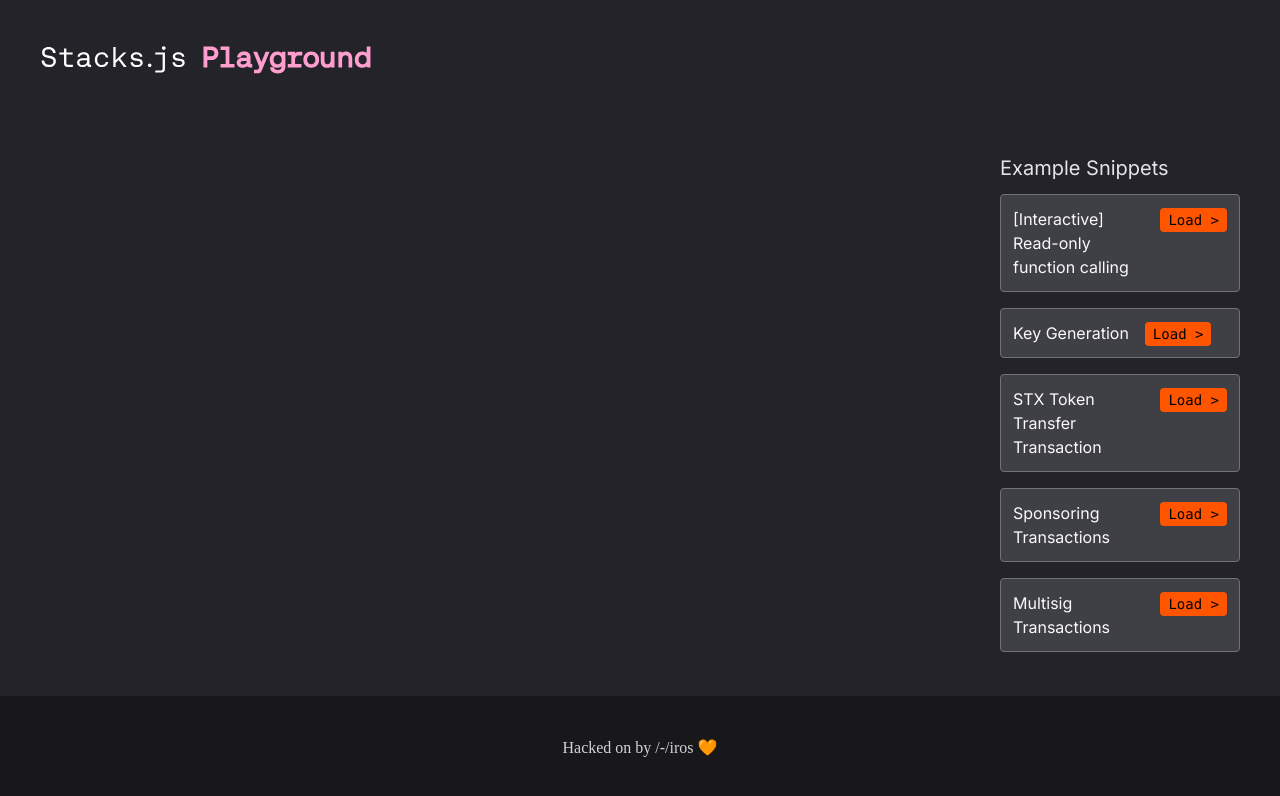
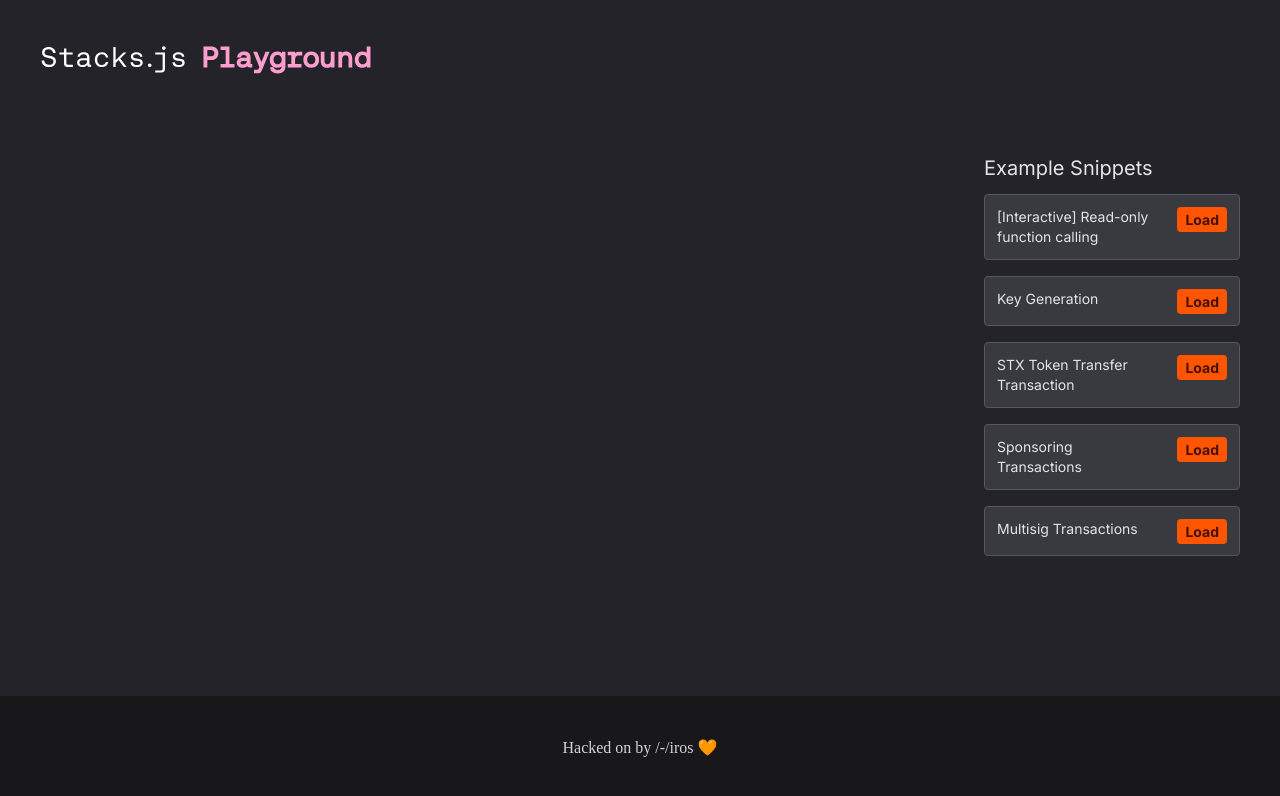
Before and after one commit to janniks/hackathon-repl, a Next.js app: page / in a window 1280 px wide. Shown: the top 796 px of the page. Built offline with nearby package versions, Linux system fonts and the light colour scheme; a web font is replaced by a local one.

Commit message:
refine sidebar

```diff
--- a/app/layout.tsx
+++ b/app/layout.tsx
@@ -26,20 +26,20 @@
       <body
         className={`flex flex-col items-center min-h-screen bg-[#232329] ${inter.className}`}
       >
-        <nav className="flex justify-between w-full p-10 max-w-[1400px]">
+        <nav className="flex justify-between w-full p-10 pb-5 max-w-[1400px]">
           <Link href="/" className="">
             <img src="/logo.svg" alt="" className="h-[34px]" />
           </Link>
         </nav>
 
-        <div className="flex-1 p-10 w-full max-w-[1400px] min-w-0">
-          <div className="flex justify-between">
+        <div className="flex-1 p-10 pt-5 w-full max-w-[1400px] min-w-0">
+          <div className="flex flex-col space-y-10 lg:flex-row justify-between">
             <main className="flex-1 flex flex-col min-w-0">{children}</main>
             {/* sidebar */}
-            <div className="flex-initial flex flex-col pl-4 max-w-[16rem]">
+            <div className="flex-initial flex flex-col lg:pl-8 lg:max-w-[18rem]">
               {/* example snippets */}
               <div className="text-zinc-200 text-xl mb-3">Example Snippets</div>
-              <div className="space-y-4">
+              <div className="grid grid-cols-2 md:grid-cols-3 gap-4 lg:gap-0 lg:flex lg:flex-col lg:space-y-4">
                 {EXAMPLE_SCRIPTS.map((snippet, i) => (
                   <ExampleSnippet key={i} params={snippet.params} />
                 ))}
@@ -89,22 +89,20 @@
   const description = bytesToUtf8(base64url.decode(parsed.get("d") ?? ""));
 
   return (
-    <div className="flex border border-zinc-500 bg-zinc-700 rounded p-3">
+    <Link
+      href={`editor?${params}`}
+      className="flex space-x-4 justify-between border border-[#555666] bg-[#393940] rounded p-3 group-hover:bg-zinc-700 group-hover:border-zinc-500 group transition-colors"
+    >
+      <p className="flex-1 text-zinc-200 group-hover:text-zinc-100 text-sm transition-colors">
+        {title}
+      </p>
+      {/* <p className="">{description.slice(0, 100)}</p> */}
       <div>
-        <div className="flex space-x-4">
-          <p className="text-zinc-50">{title}</p>
-          {/* <p className="">{description.slice(0, 100)}</p> */}
-          <div>
-            <Link
-              className="bg-[#FF5500] hover:opacity-90 transition-opacity font-mono px-2 py-1 rounded text-sm whitespace-nowrap"
-              href={`editor?${params}`}
-            >
-              Load {">"}
-            </Link>
-          </div>
-        </div>
+        <strong className="text-[#461104] group-hover:text-[#82290c] bg-[#FF5500] group-hover:bg-[#ff8f32] transition-colors px-2 py-1 rounded text-sm whitespace-nowrap">
+          Load
+        </strong>
       </div>
-    </div>
+    </Link>
   );
 };
 
```
